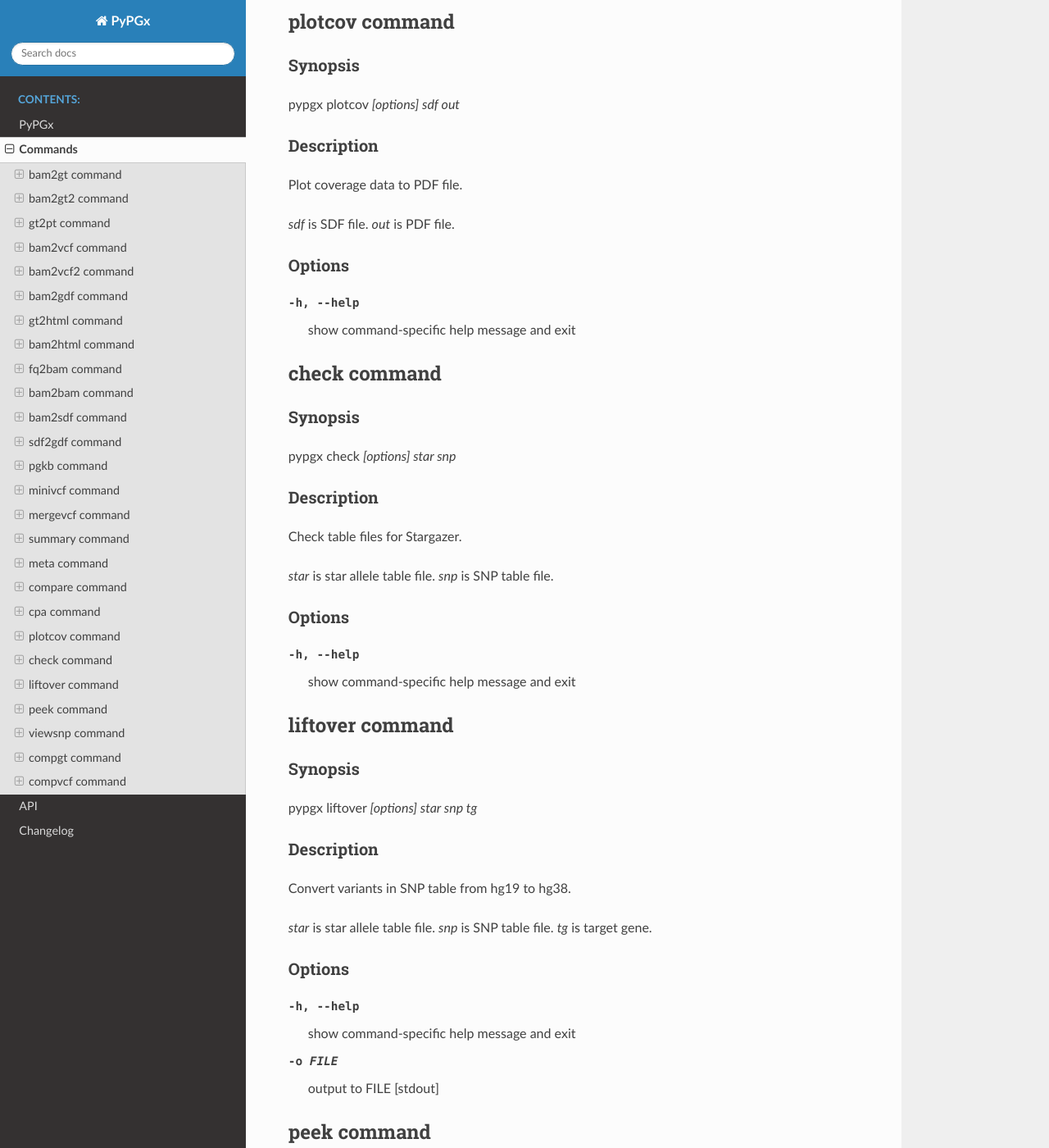
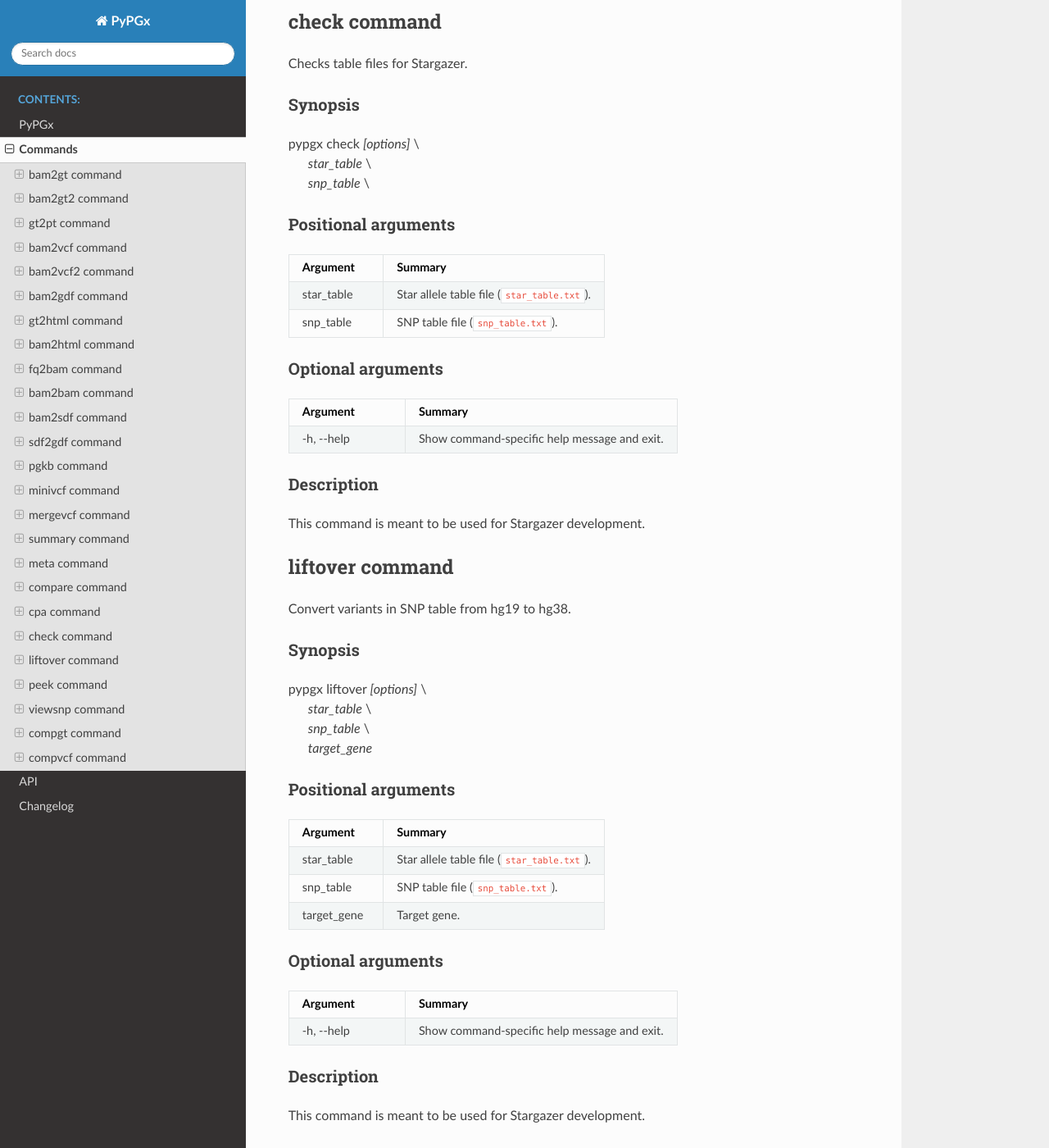
Before and after one commit to sbslee/pypgx, a Sphinx documentation site: the page built from docs/commands.rst, in a window 1280 px wide and 1400 px high, scrolled down 17343 px. Shown: the whole window at 82% size. Built offline with Sphinx 7.4.7 and the Read the Docs theme 2.0.0, drawn with Linux system fonts in a browser that asks for light colours.

Commit message:
Upload v0.1.28 changes

```diff
--- a/CHANGES.rst
+++ b/CHANGES.rst
@@ -1,5 +1,10 @@
 Changelog
 *********
+
+v0.1.28
+-------
+
+* ``plotcov`` command has been deprecated.
 
 v0.1.27
 -------
--- a/README.rst
+++ b/README.rst
@@ -59,7 +59,6 @@
         meta      create meta file from summary files
         compare   compare genotype files
         cpa       run change point analysis for copy number
-        plotcov   plot coverage data to PDF file
         check     check table files for Stargazer
         liftover  convert variants in SNP table from hg19 to hg38
         peek      find all possible star alleles from VCF file
--- a/docs/api.rst
+++ b/docs/api.rst
@@ -49,12 +49,6 @@
 .. automodule:: pypgx.pgkb
     :members:
 
-pypgx.compare module
---------------------
-
-.. automodule:: pypgx.compare
-    :members:
-
 Auxiliary modules
 =================
 
--- a/docs/commands.rst
+++ b/docs/commands.rst
@@ -865,67 +865,94 @@
 -h, --help  show command-specific help message and exit
 -o FILE     output to FILE [stdout]
 
-plotcov command
-===============
+check command
+=============
+
+Checks table files for Stargazer.
 
 Synopsis
 --------
 
-pypgx plotcov *[options] sdf out*
+| pypgx check *[options]* \\
+|   *star_table* \\
+|   *snp_table* \\
+
+Positional arguments
+--------------------
+
+.. list-table::
+   :widths: 30 70
+   :header-rows: 1
+
+   * - Argument
+     - Summary
+   * - star_table
+     - Star allele table file (``star_table.txt``).
+   * - snp_table
+     - SNP table file (``snp_table.txt``).
+
+Optional arguments
+------------------
+
+.. list-table::
+   :widths: 30 70
+   :header-rows: 1
+
+   * - Argument
+     - Summary
+   * - -h, \--help
+     - Show command-specific help message and exit.
 
 Description
 -----------
 
-Plot coverage data to PDF file.
+This command is meant to be used for Stargazer development.
 
-*sdf* is SDF file. *out* is PDF file.
+liftover command
+================
 
-Options
--------
-
--h, --help  show command-specific help message and exit
-
-check command
-=============
+Convert variants in SNP table from hg19 to hg38.
 
 Synopsis
 --------
 
-pypgx check *[options] star snp*
+| pypgx liftover *[options]* \\
+|   *star_table* \\
+|   *snp_table* \\
+|   *target_gene*
+
+Positional arguments
+--------------------
+
+.. list-table::
+   :widths: 30 70
+   :header-rows: 1
+
+   * - Argument
+     - Summary
+   * - star_table
+     - Star allele table file (``star_table.txt``).
+   * - snp_table
+     - SNP table file (``snp_table.txt``).
+   * - target_gene
+     - Target gene.
+
+Optional arguments
+------------------
+
+.. list-table::
+   :widths: 30 70
+   :header-rows: 1
+
+   * - Argument
+     - Summary
+   * - -h, \--help
+     - Show command-specific help message and exit.
 
 Description
 -----------
 
-Check table files for Stargazer.
-
-*star* is star allele table file. *snp* is SNP table file.
-
-Options
--------
-
--h, --help  show command-specific help message and exit
-
-liftover command
-================
-
-Synopsis
---------
-
-pypgx liftover *[options] star snp tg*
-
-Description
------------
-
-Convert variants in SNP table from hg19 to hg38.
-
-*star* is star allele table file. *snp* is SNP table file.
-*tg* is target gene.
-
-Options
--------
-
--h, --help  show command-specific help message and exit
--o FILE     output to FILE [stdout]
+This command is meant to be used for Stargazer development.
 
 peek command
 ============
--- a/setup.py
+++ b/setup.py
@@ -23,7 +23,7 @@
             "star_table.txt",
         ],
         "pypgx.resources.pgkb": ["action_table.txt"],
-        "pypgx.resources.r": ["cpa.R", "plotcov.R"],
+        "pypgx.resources.r": ["cpa.R"],
     },
     install_requires=requirements,
     classifiers=[
```
Also changed, not shown: 6 other files.
